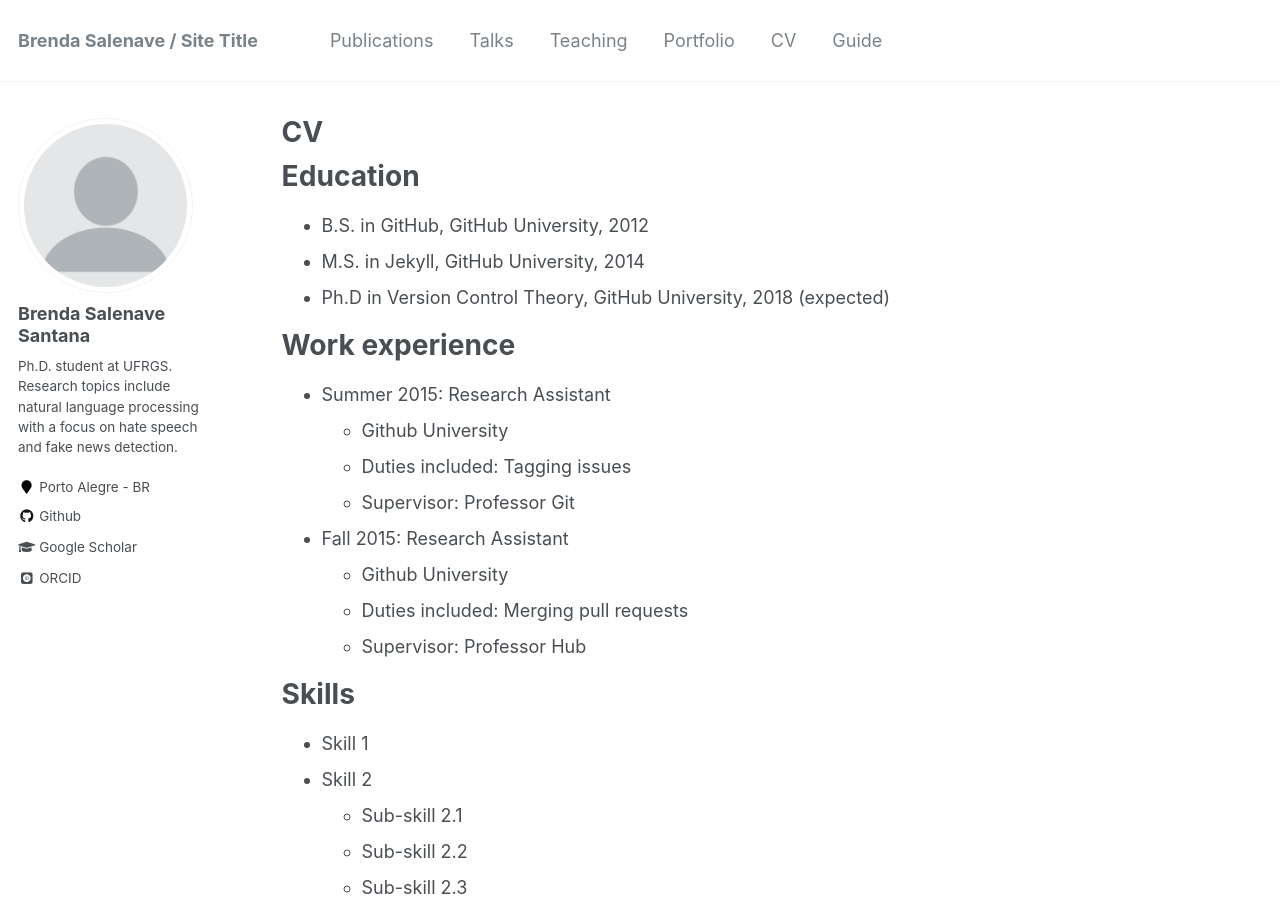
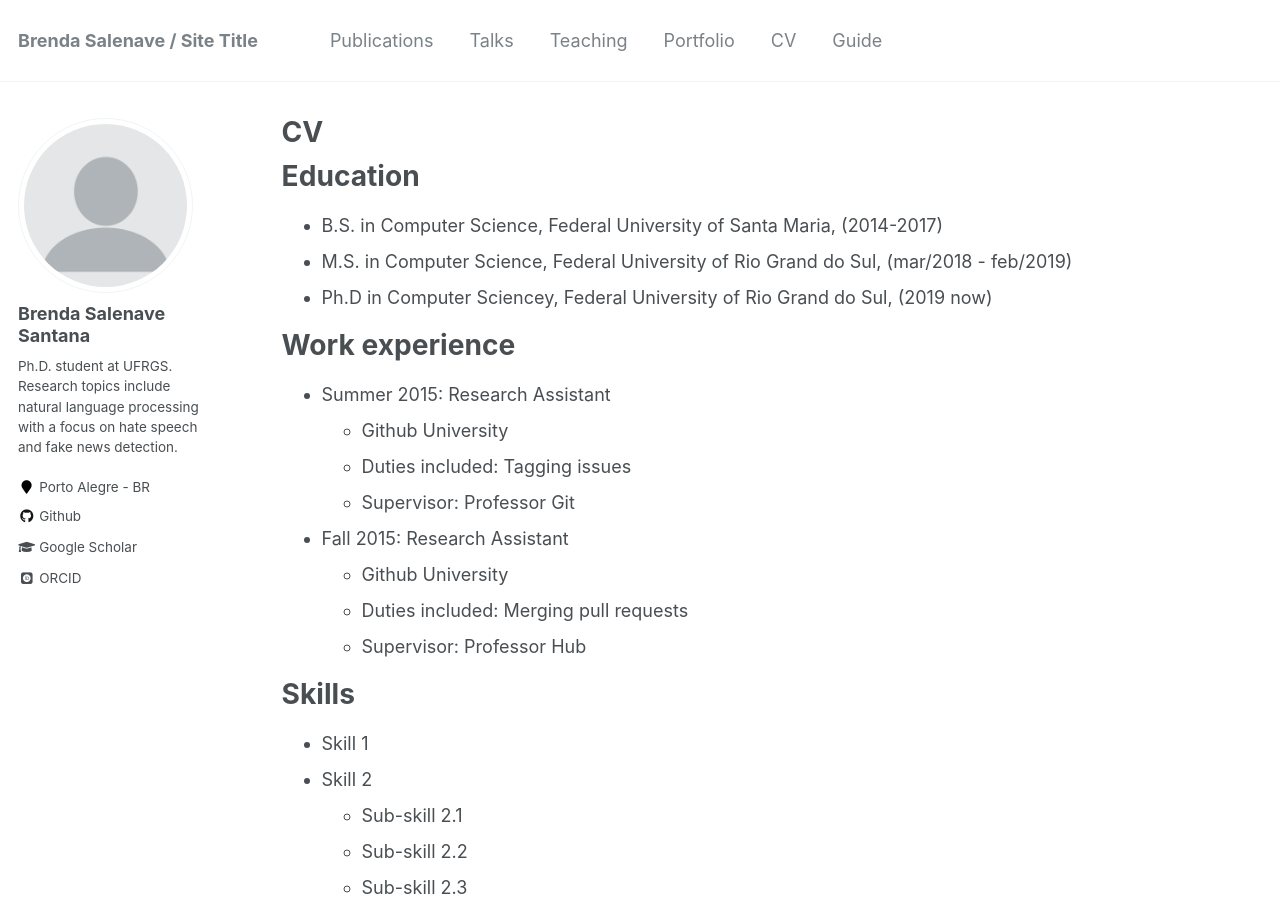
Before and after one commit to brendasalenave/brendasalenave.github.io, a Jekyll site: the page built from _pages/cv.md, in a window 1280 px wide and 900 px high. Built offline with Jekyll 4.4.1, drawn with Linux system fonts in a browser that asks for light colours; some web fonts are replaced.

Commit message:
Update cv.md

```diff
--- a/_pages/cv.md
+++ b/_pages/cv.md
@@ -11,9 +11,9 @@ redirect_from:
 
 Education
 ======
-* B.S. in GitHub, GitHub University, 2012
-* M.S. in Jekyll, GitHub University, 2014
-* Ph.D in Version Control Theory, GitHub University, 2018 (expected)
+* B.S. in Computer Science, Federal University of Santa Maria, (2014-2017)
+* M.S. in Computer Science, Federal University of Rio Grand do Sul, (mar/2018 - feb/2019)
+* Ph.D in Computer Sciencey, Federal University of Rio Grand do Sul, (2019 now)
 
 Work experience
 ======
```
